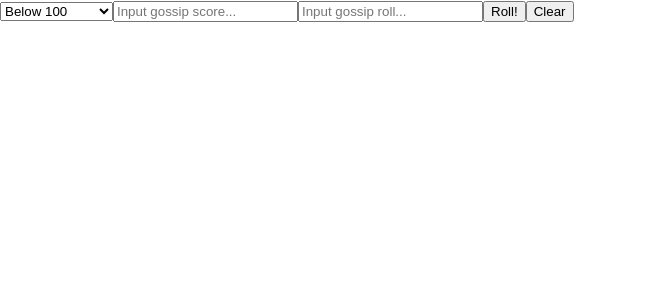
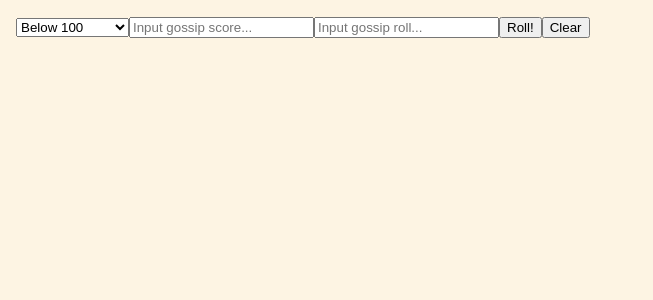
Before and after one commit to justricky21/wfrp-shoppe-generator, a React (Create React App) app: page / in a window 1280 px wide. Shown: the top 300 px of the page, without its empty margins (0-653 px from the left). Built offline with nearby package versions, Linux system fonts and the light colour scheme.

Commit message:
added some VERY basic CSS so my eyes don't burn out

```diff
--- /dev/null
+++ b/src/App.css
@@ -0,0 +1,21 @@
+.app {
+    margin: 1rem;
+}
+
+/* Chrome, Safari, Edge, Opera */
+input::-webkit-outer-spin-button,
+input::-webkit-inner-spin-button {
+    -webkit-appearance: none;
+}
+
+/* Firefox */
+input[type=number] {
+    -moz-appearance: textfield;
+}
+
+body {
+    background-color: #FDF4E3;
+    color: slategrey
+}
+
+/* 705446, E1C391, FDF4E3, 3C3431 */
--- a/src/App.js
+++ b/src/App.js
@@ -1,5 +1,6 @@
 import React, { Component } from 'react'
 import MainForm from './components/MainForm'
+import './App.css'
 
 class App extends Component {
   render() {
--- /dev/null
+++ b/src/components/ResultsForm.css
@@ -0,0 +1,5 @@
+.results {
+    background-color: #E1C391;
+}
+
+/* 705446, E1C391, FDF4E3, 3C3431 */
--- a/src/components/ResultsForm.js
+++ b/src/components/ResultsForm.js
@@ -1,10 +1,11 @@
 import React from 'react'
+import './ResultsForm.css'
 
 function ResultsForm(props) {
     const { availableItems } = props;
     let itemsIndex = 0;
     return (
-        <div>
+        <div className='results'>
             {availableItems.map(item => {
                 return <p key={itemsIndex++} >{item.name}</p>
             })}
```
